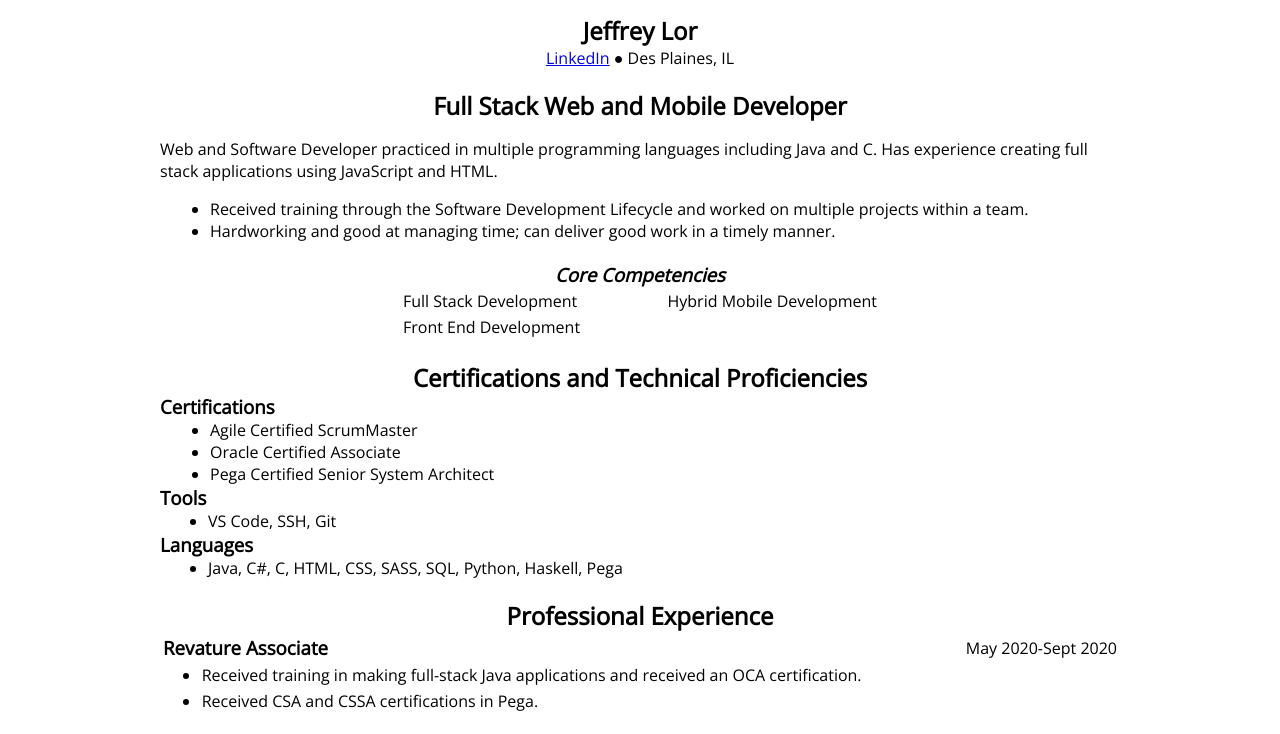
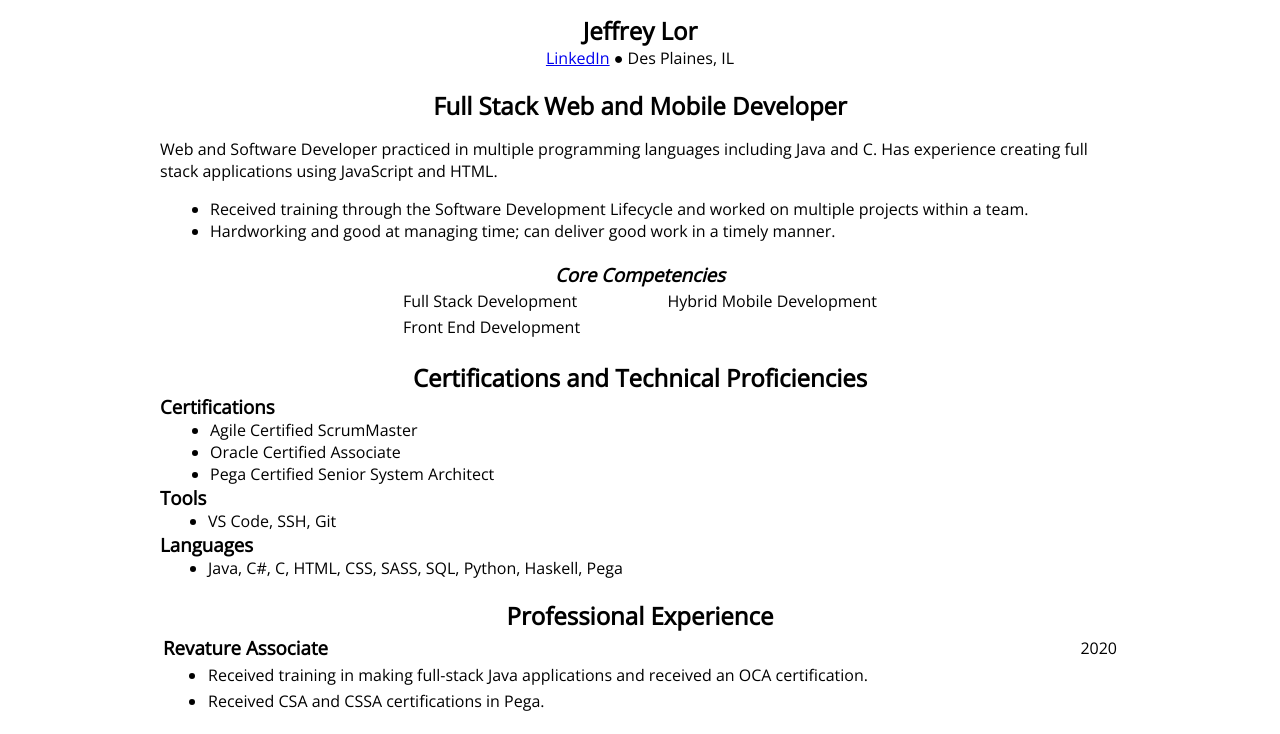
Before and after one commit to jlor993/jlor993.github.io, a website: page resume.html in a window 1280 px wide. Shown: the part 58-792 px from the top of the page. Drawn offline with nearby package versions, Linux system fonts and the light colour scheme.

Commit message:
Resume Update

```diff
--- a/resume.html
+++ b/resume.html
@@ -76,7 +76,7 @@
           <table>
             <tr>
               <td class="left"><h3>Revature Associate</h3></td>
-              <td class="right">May 2020-Sept 2020</td>
+              <td class="right">2020</td>
             </tr>
             <tr>
               <td class="bullet">Received training in making full-stack Java applications and received an OCA certification.</td>
```
